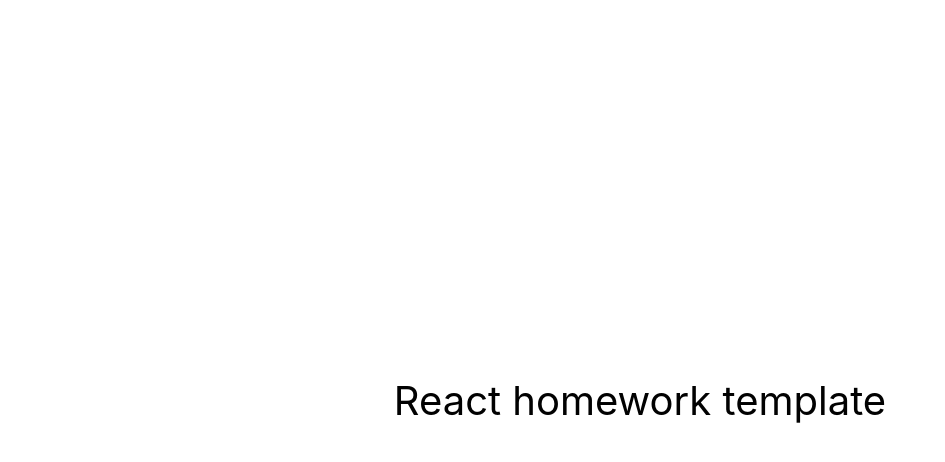
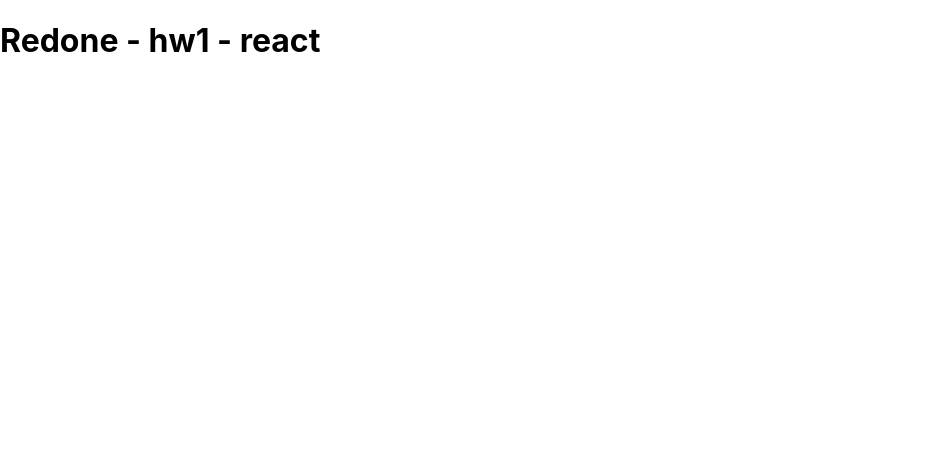
Before and after one commit to FloriGOIT/redone-hw1-react, a React (Create React App) app: page / in a window 1280 px wide. Shown: the top 462 px of the page, without its empty margins (0-945 px from the left). Built offline with nearby package versions, Linux system fonts and the light colour scheme.

Commit message:
first setup

```diff
--- a/src/components/App.jsx
+++ b/src/components/App.jsx
@@ -1,16 +1,5 @@
 export const App = () => {
-  return (
-    <div
-      style={{
-        height: '100vh',
-        display: 'flex',
-        justifyContent: 'center',
-        alignItems: 'center',
-        fontSize: 40,
-        color: '#010101'
-      }}
-    >
-      React homework template
-    </div>
-  );
+  return <h1>Redone - hw1 - react</h1>
+
+
 };
```
